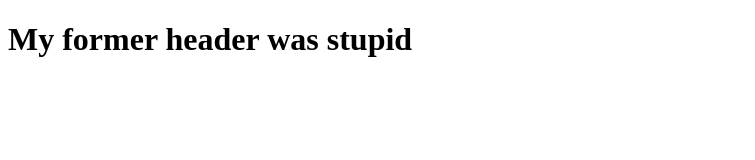
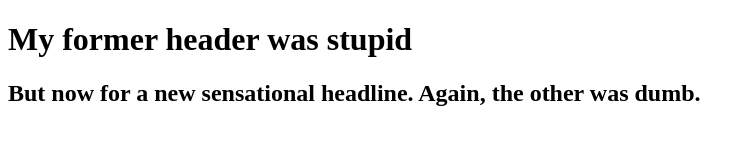
Before and after one commit to kfiddle/practiceRepository, a plain HTML site: page index.html in a window 1280 px wide. Shown: the whole page, without its empty margins (0-755 px from the left). Drawn offline with Linux system fonts and the light colour scheme.

Commit message:
Some more perfect code

```diff
--- a/index.html
+++ b/index.html
@@ -7,7 +7,7 @@
   </head>
   <body>
     <h1>This is my practice Repo header</h1>
-
+<h2>And now for another sensational header</h2>
     <script src="randomJS.js"></script>
   </body>
 </html>
--- a/randomJS.js
+++ b/randomJS.js
@@ -1,2 +1,5 @@
 const myHeader = document.querySelector("h1");
+const secondHeader = document.querySelector('h2');
+
 myHeader.innerText = "My former header was stupid";
+secondHeader.innerText = "But now for a new sensational headline. Again, the other was dumb."
```
